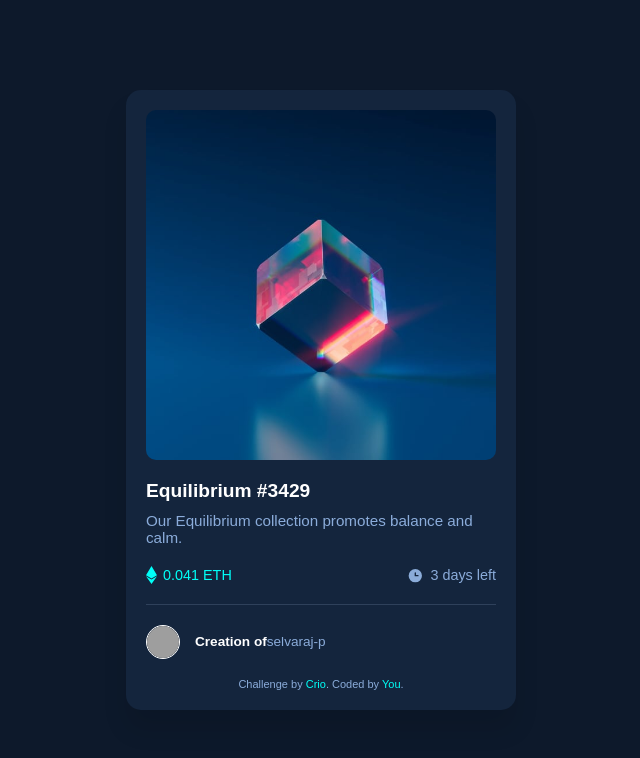
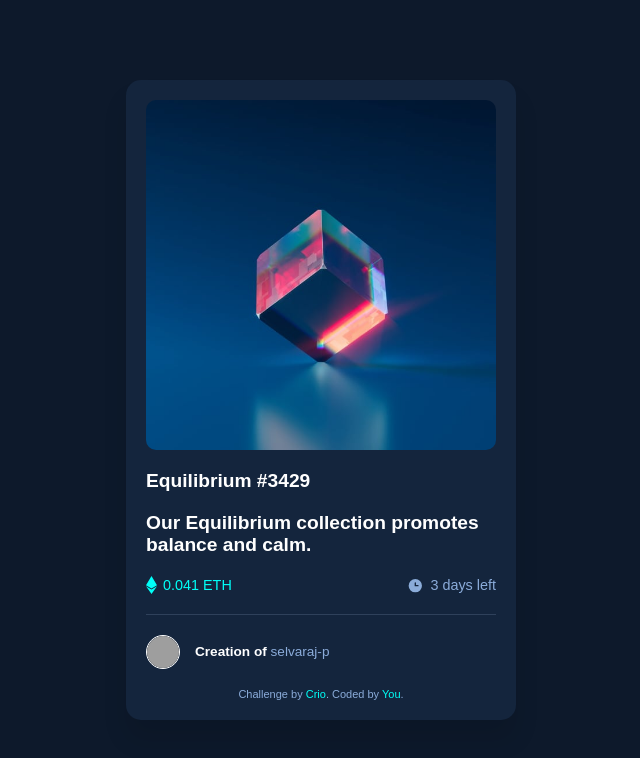
Before and after one commit to Selvaraj-p/nft-preview-card, a React (Create React App) app: page / in a window 1280 px wide. Shown: the top 758 px of the page, without its empty margins (319-959 px from the left). Built offline with nearby package versions, Linux system fonts and the light colour scheme; grey boxes are pictures that could not be loaded.

Commit message:
correction updated

```diff
--- a/src/NftCard.jsx
+++ b/src/NftCard.jsx
@@ -16,7 +16,7 @@ export default function NftCard() {
 
       <div className="card__title">
         <h1>Equilibrium #3429</h1>
-        <p>Our Equilibrium collection promotes balance and calm.</p>
+        <p><h1>Our Equilibrium collection promotes balance and calm.</h1></p>
       </div>
 
       <div className="card__time">
@@ -32,7 +32,7 @@ export default function NftCard() {
 
       <div className="card__creator">
         <img src={creatorAvatar} alt="Creator" />
-        <p><span>Creation of</span>selvaraj-p</p>
+        <p><span>Creation of </span>selvaraj-p</p>
       </div>
 
       <footer>
```
